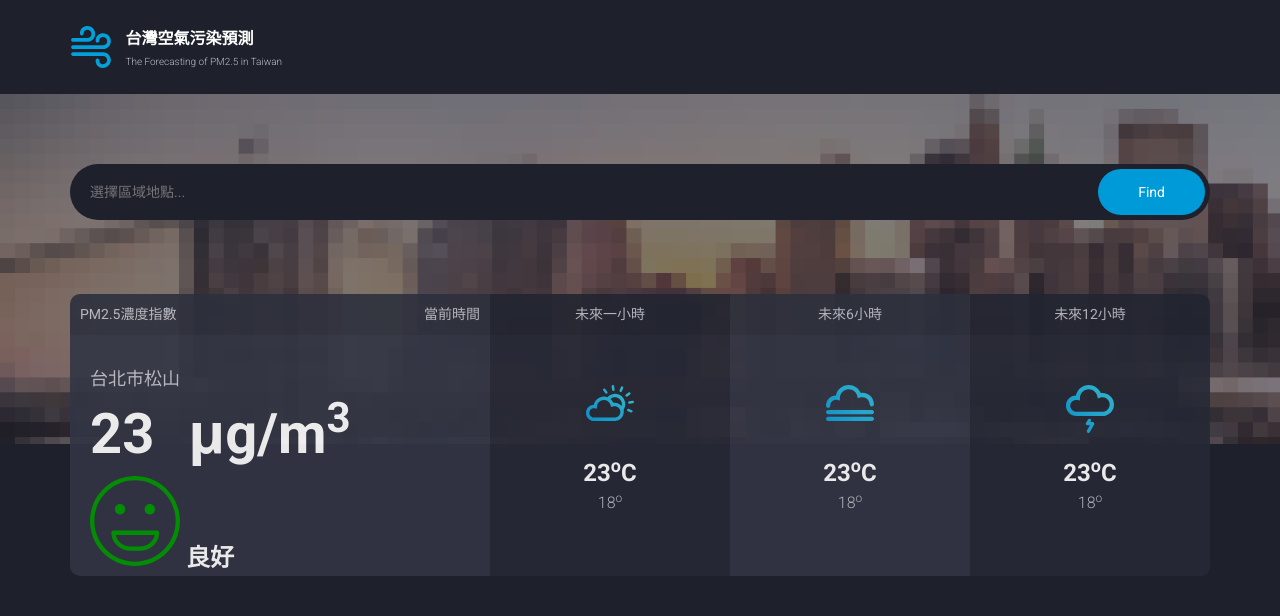
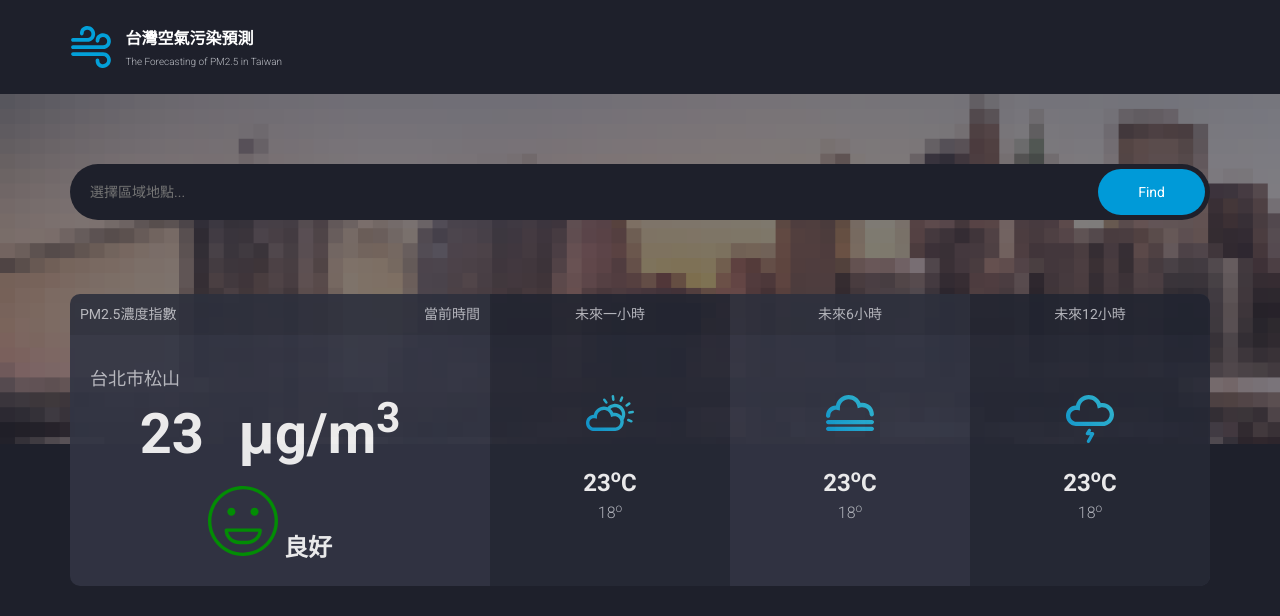
Before and after one commit to DSLabXXX/pm25web, a plain HTML site: page index.html in a window 1280 px wide. Shown: the top 616 px of the page. Drawn offline with Linux system fonts and the light colour scheme; some packages are replaced by stand-ins of ours.

Commit message:
revise some css settings

```diff
--- a/index.html
+++ b/index.html
@@ -213,7 +213,7 @@
                                             <span class="pm25-unit-span">μg/m<sup>3</sup></span>
                                         </div>
                                         <div class="forecast-icon">
-                                            <img src="images/faceIcon/happy.svg" alt="" width=90>
+                                            <img class="forecast-icon-img" src="images/faceIcon/happy.svg" alt="" >
                                             <span>良好</span>
                                         </div>
                                     </div>
--- a/style.css
+++ b/style.css
@@ -1268,18 +1268,19 @@ form textarea {
       .forecast-container .forecast.today .forecast-content {
         text-align: left;
         padding-top: 30px;
-        padding-bottom: 30px; }
+        padding-bottom: 30px;
+      }
       .forecast-container .forecast.today .location {
         font-size: 18px;
         font-size: 1.2857142857em;
         font-weight: 400; }
       .forecast-container .forecast.today .degree .num, .forecast-container .forecast.today .degree .forecast-icon {
         display: inline-block;
-        vertical-align: middle; }
+        vertical-align: middle;
+      }
       .forecast-container .forecast.today .degree .num {
         font-size: 90px;
         font-size: 4rem;
-        margin-right: 30px;
       }
       .forecast-container .forecast.today span {
         margin-right: 20px; }
@@ -1301,12 +1302,17 @@ form textarea {
       padding: 50px 20px 10px;
       text-align: center; }
       .forecast-container .forecast .forecast-content .forecast-icon {
-        margin-bottom: 20px; }
+        width: 100%;
+        height: 80px;
+        padding-top: 10px;
+      }
       .forecast-container .forecast .forecast-content .degree {
         font-size: 24px;
         font-size: 1.7142857143em;
         color: white;
-        font-weight: 700; }
+        font-weight: 700;
+        text-align: center;
+      }
       .forecast-container .forecast .forecast-content small {
         font-size: 16px;
         font-size: 1.1428571429em; }
@@ -1708,3 +1714,9 @@ form textarea {
   /*box-sizing: border-box;*/
 
 /*}*/
+
+
+.forecast-icon-img {
+  width: 70px;
+  height: 70px;
+}
```
